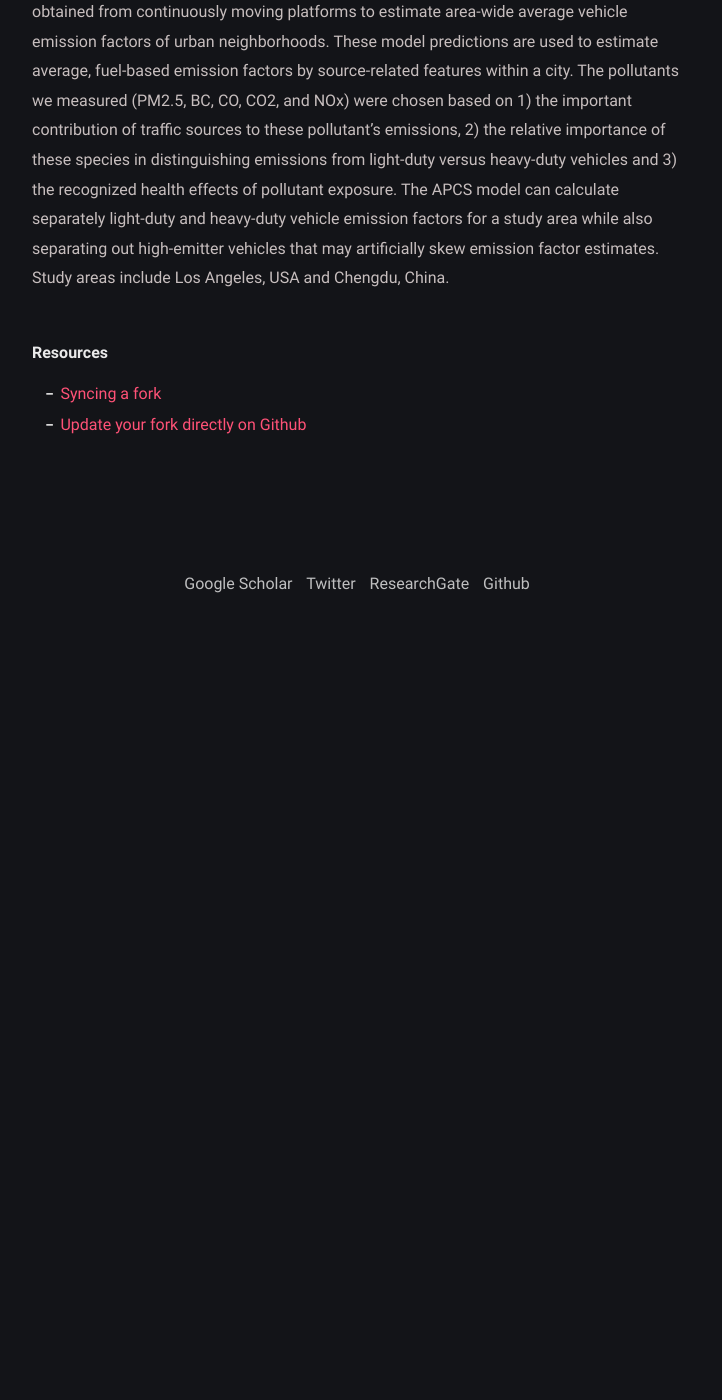
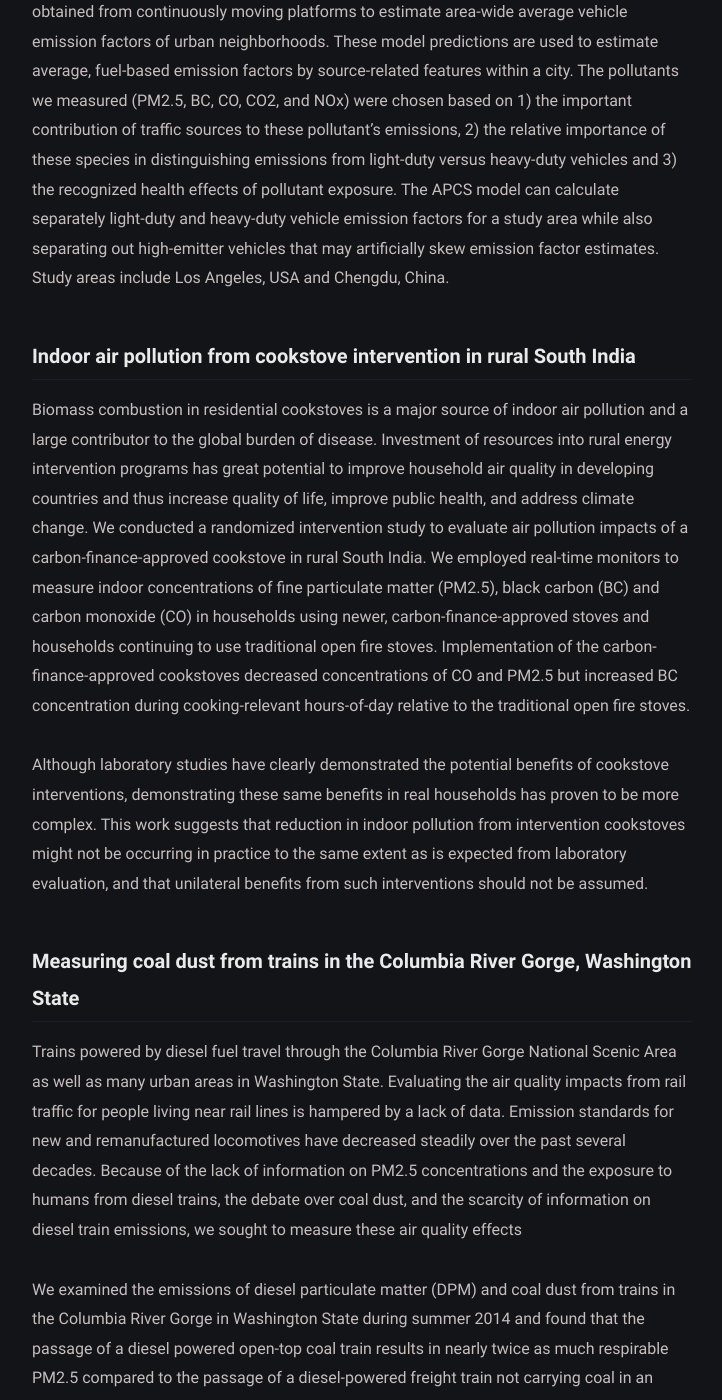
Before and after one commit to mkelp/mkelp.github.io, a Jekyll site: the page built from projects.md, in a window 1280 px wide and 1400 px high, scrolled down 1652 px. Shown: the whole window, without its empty margins (278-1000 px from the left). Built offline with Jekyll 4.4.1, drawn with Linux system fonts in a browser that asks for light colours; before the commit the page ends 2282 px from its top, so only the background shows below that; some of the changed text lies outside the part shown.

Commit message:
project 3

```diff
--- a/projects.md
+++ b/projects.md
@@ -26,8 +26,25 @@ Berawal dari saya pengen memperbarui repo yang tua dari suatu organisasi, niatny
 
 On-road vehicle emissions are a significant source of outdoor air pollution which pose a severe human health risk, especially for those who live near busy roads. A city's vehicle fleet population can determine the levels of risk and exposure for residences as emissions differ for gasoline- vs. diesel-powered vehicles. For example, light-duty gasoline vehicles are the largest human source of carbon monoxide (CO) in the USA, but on-road diesel engines are estimated to be the single largest human source of nitrogen oxides (NOx) and an important on-road source of primary fine particulate matter (PM2.5). Most research sampling mobile source emissions in urban traffic involve “vehicle chase” studies of exhaust plumes from individual vehicles which may not be representative of the average emissions for a given area.
 
+We apply a statistical model (absolute principal components score; APCS) to measurements obtained from continuously moving platforms to estimate area-wide average vehicle emission factors of urban neighborhoods. These model predictions are used to estimate average, fuel-based emission factors by source-related features within a city. The pollutants we measured (PM2.5, BC, CO, CO2, and NOx) were chosen based on 1) the important contribution of traffic sources to these pollutant's emissions, 2) the relative importance of these species in distinguishing emissions from light-duty versus heavy-duty vehicles and 3) the recognized health effects of pollutant exposure. The APCS model can calculate separately light-duty and heavy-duty vehicle emission factors for a study area while also separating out high-emitter vehicles that may artificially skew emission factor estimates. Study areas include Los Angeles, USA and Chengdu, China.
 
-We apply a statistical model (absolute principal components score; APCS) to measurements obtained from continuously moving platforms to estimate area-wide average vehicle emission factors of urban neighborhoods. These model predictions are used to estimate average, fuel-based emission factors by source-related features within a city. The pollutants we measured (PM2.5, BC, CO, CO2, and NOx) were chosen based on 1) the important contribution of traffic sources to these pollutant's emissions, 2) the relative importance of these species in distinguishing emissions from light-duty versus heavy-duty vehicles and 3) the recognized health effects of pollutant exposure. The APCS model can calculate separately light-duty and heavy-duty vehicle emission factors for a study area while also separating out high-emitter vehicles that may artificially skew emission factor estimates. Study areas include Los Angeles, USA and Chengdu, China.
+
+### Indoor air pollution from cookstove intervention in rural South India
+
+Biomass combustion in residential cookstoves is a major source of indoor air pollution and a large contributor to the global burden of disease. Investment of resources into rural energy intervention programs has great potential to improve household air quality in developing countries and thus increase quality of life, improve public health, and address climate change. We conducted a randomized intervention study to evaluate air pollution impacts of a carbon-finance-approved cookstove in rural South India. We employed real-time monitors to measure indoor concentrations of fine particulate matter (PM2.5), black carbon (BC) and carbon monoxide (CO) in households using newer, carbon-finance-approved stoves and households continuing to use traditional open fire stoves. Implementation of the carbon-finance-approved cookstoves decreased concentrations of CO and PM2.5 but increased BC concentration during cooking-relevant hours-of-day relative to the traditional open fire stoves.
+
+Although laboratory studies have clearly demonstrated the potential benefits of cookstove interventions, demonstrating these same benefits in real households has proven to be more complex. This work suggests that reduction in indoor pollution from intervention cookstoves might not be occurring in practice to the same extent as is expected from laboratory evaluation, and that unilateral benefits from such interventions should not be assumed.
+
+
+### Measuring coal dust from trains in the Columbia River Gorge, Washington State
+
+Trains powered by diesel fuel travel through the Columbia River Gorge National Scenic Area as well as many urban areas in Washington State. Evaluating the air quality impacts from rail traffic for people living near rail lines is hampered by a lack of data. Emission standards for new and remanufactured locomotives have decreased steadily over the past several decades. Because of the lack of information on PM2.5 concentrations and the exposure to humans from diesel trains, the debate over coal dust, and the scarcity of information on diesel train emissions, we sought to measure these air quality effects
+
+We examined the emissions of diesel particulate matter (DPM) and coal dust from trains in the Columbia River Gorge in Washington State during summer 2014 and found that the passage of a diesel powered open-top coal train results in nearly twice as much respirable PM2.5 compared to the passage of a diesel-powered freight train not carrying coal in an open hopper. We also witnessed multiple “super-duster” events where the coal dust emissions led to visible dust plumes and the highest PM2.5 concentrations observed in our study.
+
+
+
+
 
 ##### Resources
 
```
